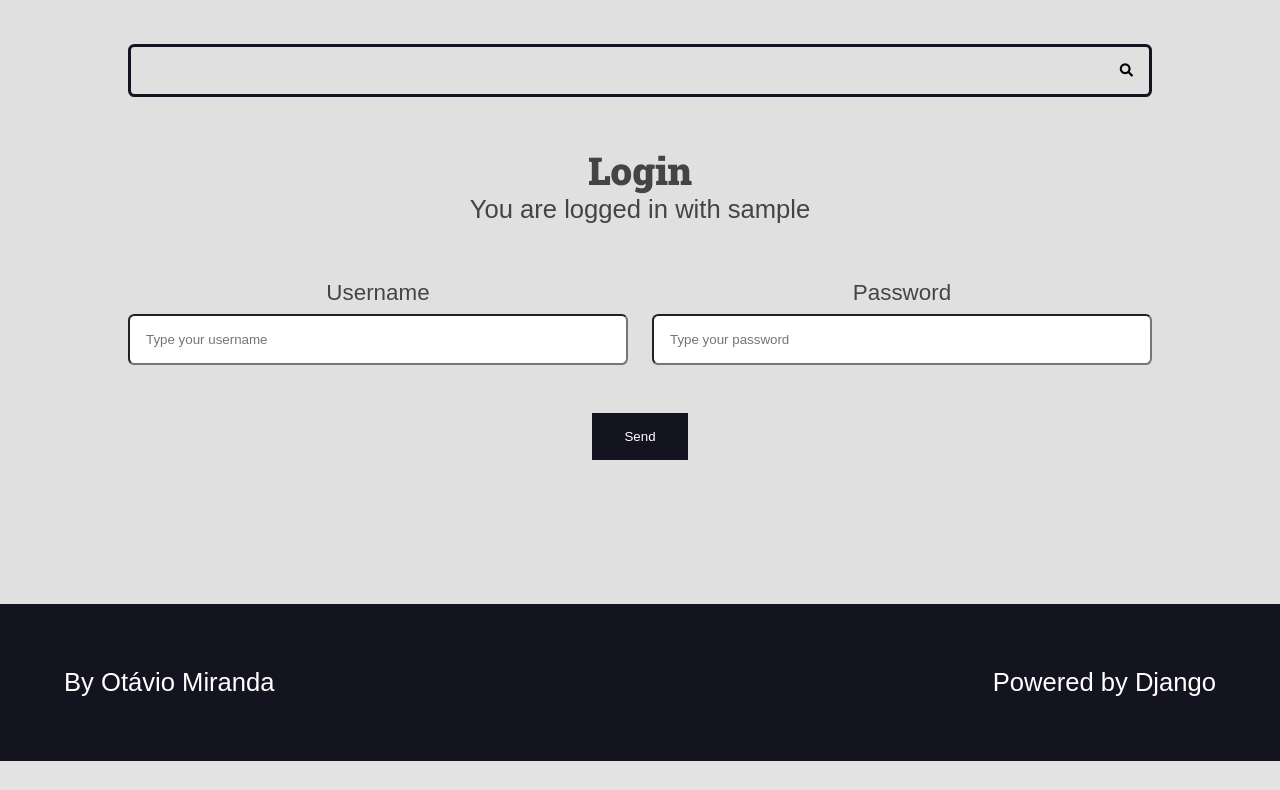
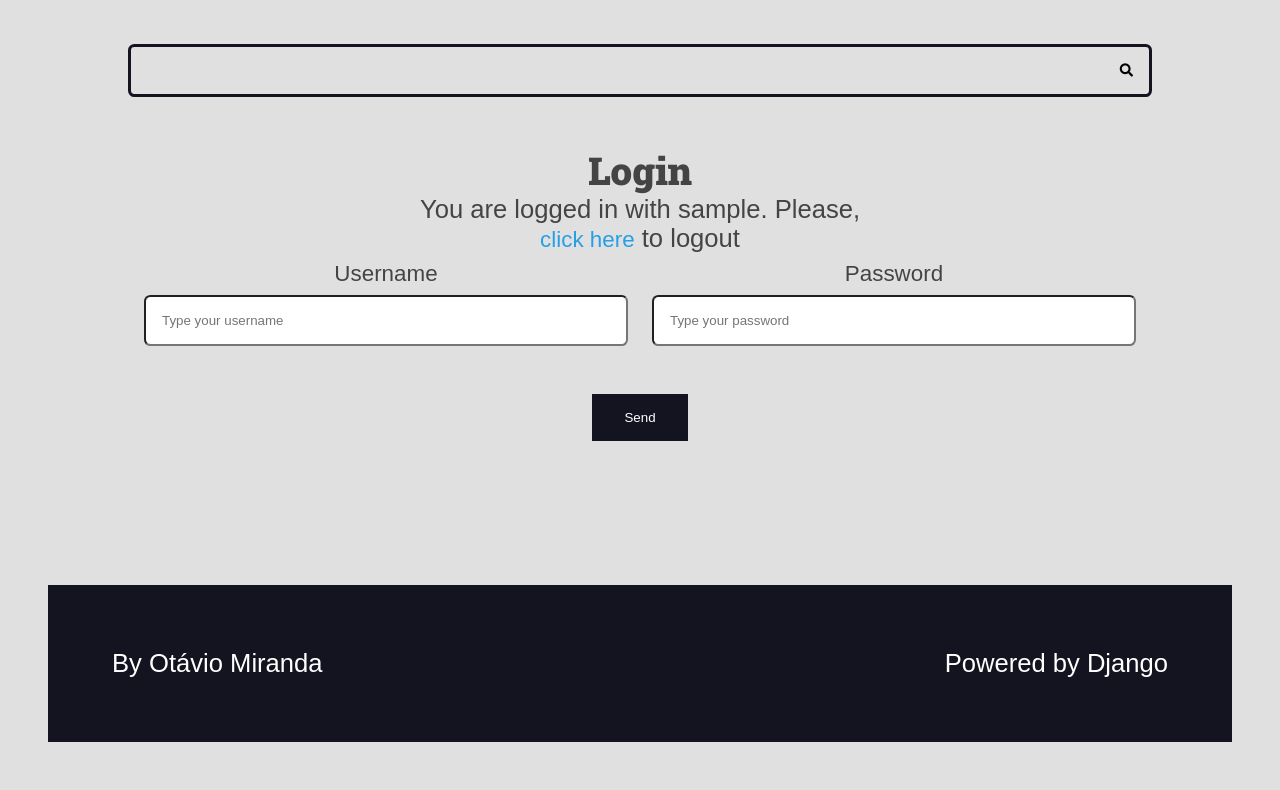
Before and after one commit to gleisoncoruja/curso-django-projeto1, a Django app: template authors/templates/authors/pages/login.html in a window 1280 px wide. Shown: the part 184-974 px from the top of the page. Before the commit the page ends 945 px from the top, so only its background shows below. Run offline with Django 4.2, Linux system fonts and the light colour scheme; the template is opened without the code that fills it: values that come from a table or form of the project are taken from there, others are empty; the visitor is signed in with stand-in values (Sample User, id 1).

Commit message:
Aula 160

```diff
--- a/authors/templates/authors/pages/login.html
+++ b/authors/templates/authors/pages/login.html
@@ -7,10 +7,16 @@
 <div class="main-content center container">
     <h2>Login</h2>
     {% if request.user.is_authenticated %}
-      <p>
+      <div>
           You are logged in with
-          {{ request.user.username }}
-      </p>
+          {{ request.user.username }}.
+          Please,
+          <form action="{% url 'authors:logout' %}" method="POST">
+              {% csrf_token %}
+              <input type="hidden"  name="username" value="{{ request.user.username }}">
+              <button class="plaintext-button" type="submit">click here </button> to logout
+          </form>
+      <div>
     {% endif %}
 </div>
 
--- a/authors/urls.py
+++ b/authors/urls.py
@@ -10,4 +10,5 @@ urlpatterns = [
 
     path('login/', views.login_view, name='login'),
     path('login/create/', views.login_create, name='login_create'),
+    path('logout/', views.logout_view, name='logout'),
 ]
--- a/base_static/global/css/style.css
+++ b/base_static/global/css/style.css
@@ -344,6 +344,15 @@
             margin-bottom: var(--spacing-gutter-medium);
         }
 
+        .plaintext-button{
+            display: inline;
+            border: none;
+            background: none;
+            cursor: pointer;
+            font-size: 1.4rem;
+            color: var(--color-primary);
+        }
+
         .form-content label,
         .form-content .help-text,
         .errorlist{
```
Also changed, not shown: authors/views.py (+14 -1 lines).
